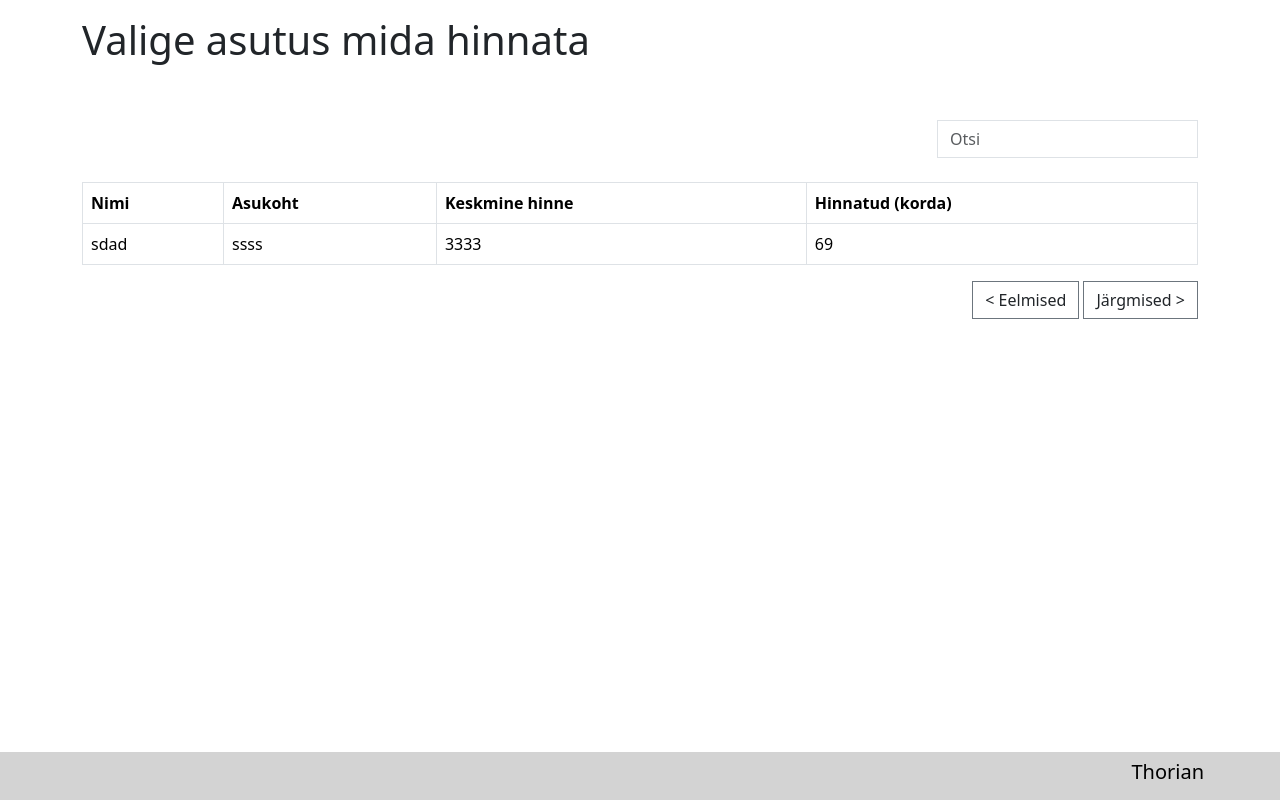
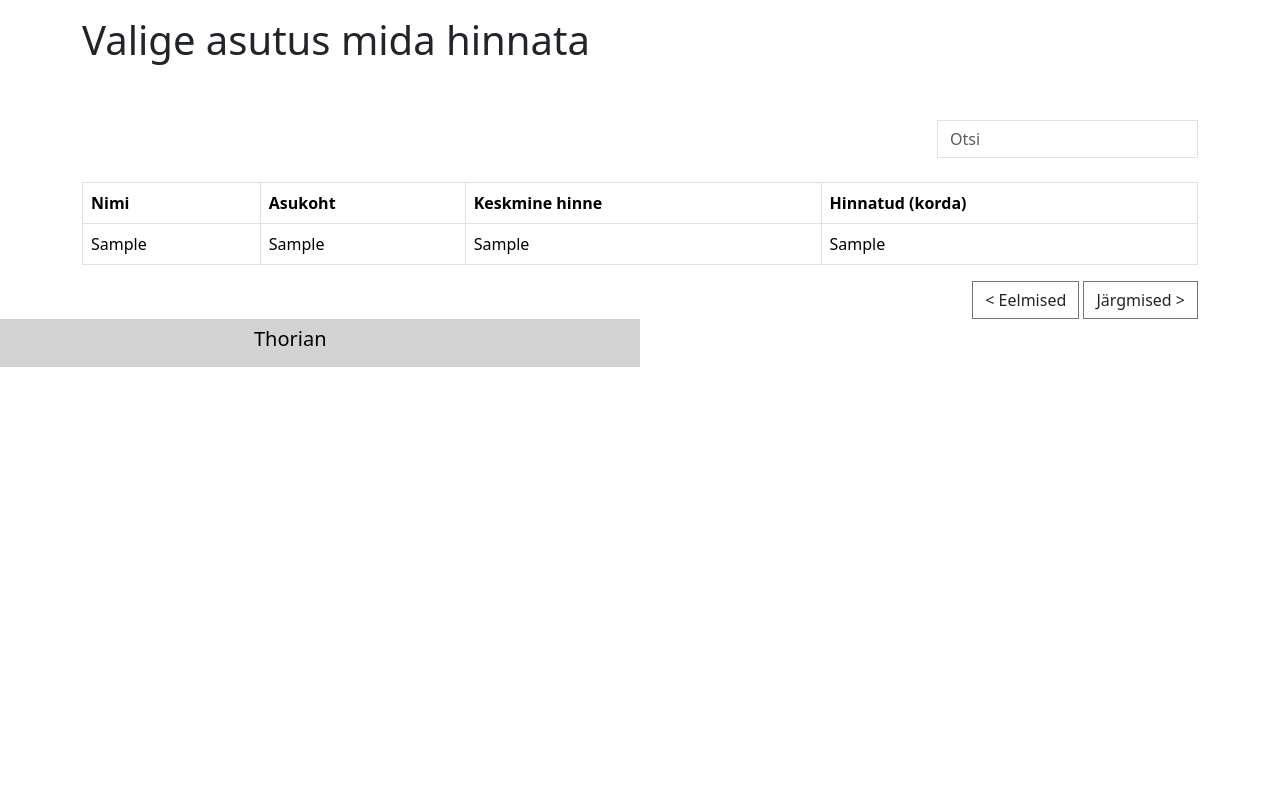
Before and after one commit to styrbbb/phpkohvik, a PHP site: page / in a window 1280 px wide. Run offline with PHP 8.4, Linux system fonts and the light colour scheme; tables that the repository leaves empty or names only in its code hold one stand-in row (values such as "Sample post"); some libraries are stand-ins or nearby versions.

Commit message:
Tieto KT

```diff
--- /dev/null
+++ b/config.php
@@ -0,0 +1,17 @@
+<?php
+		//***protseduuriline***//
+		//sinu andmed
+	$db_server = 'localhost';
+	$db_andmebaas = 'kohvikud';
+	$db_kasutaja = 'tperk';
+	// $db_salasona = '8JyzR2EO6UOi';
+	$db_salasona = 'qLx@OlKMT-Ucev34';
+		//ühendus andmebaasiga
+	$yhendus = mysqli_connect($db_server, $db_kasutaja, $db_salasona, $db_andmebaas);
+
+		//ühenduse kontroll
+	if(!$yhendus){
+		die('Ei saa ühendust andmebaasiga');
+	}
+
+?>
--- a/index.php
+++ b/index.php
@@ -6,6 +6,7 @@
     <meta charset="utf-8" />
     <meta name="viewport" content="width=device-width, initial-scale=1, shrink-to-fit=no" />
     <link rel="stylesheet" type="text/css" href="stylesk/styles.css">
+    <script src="https://cdnjs.cloudflare.com/ajax/libs/jquery/3.1.1/jquery.min.js"></script>
     <link href="https://cdn.jsdelivr.net/npm/bootstrap@5.3.2/dist/css/bootstrap.min.css" rel="stylesheet"
         integrity="sha384-T3c6CoIi6uLrA9TneNEoa7RxnatzjcDSCmG1MXxSR1GAsXEV/Dwwykc2MPK8M2HN" crossorigin="anonymous" />
 </head>
@@ -24,25 +25,41 @@
             </div>
         </div>
     </div>
-    <div class="container table-container">
-        <table class="table table-bordered text-start rounded-0 mt-1">
-            <thead>
-                <th scope="col">Nimi</th>
-                <th scope="col">Asukoht</th>
-                <th scope="col">Keskmine hinne</th>
-                <th scope="col">Hinnatud (korda)</th>
-                </tr>
-            </thead>
-            <tbody>
-                <tr>
-                    <td>sdad</td>
-                    <td>ssss</td>
-                    <td>3333</td>
-                    <td>69</td>
-                </tr>
-            </tbody>
-        </table>
-    </div>
+    <?php include('config.php'); ?>
+    <?php
+    		$paring = 'SELECT * FROM kohvikud LIMIT 10';
+            $valjund = $yhendus->query($paring);
+
+    echo "<div class='container table-container'>";
+        echo "<table class='table table-bordered text-start rounded-0 mt-1'>";
+
+            echo "<thead>";
+                echo "<tr>";
+                    echo "<th scope='col'>Nimi</th>";
+                    echo "<th scope='col'>Asukoht</th>";
+                    echo "<th scope='col'>Keskmine hinne</th>";
+                    echo "<th scope='col'>Hinnatud (korda)</th>";
+                echo "</tr>";
+            echo "</thead>";
+
+            if ($valjund->num_rows > 0) {
+                // output data of each row
+                while($rida = $valjund->fetch_assoc()) {
+                    echo "<tbody>";
+                        echo "<tr>";
+                            echo "<td>" . $rida["nimi"] . "</td>";
+                            echo "<td>" . $rida["asukoht"] . "</td>";
+                            echo "<td>" . $rida["hinnang"] . "</td>";
+                            echo "<td>" . $rida["korda"] . "</td>";
+                        echo "</tr>";
+                    echo "</tbody>";
+                }
+            } else {
+                echo "0 results";
+            }
+            echo "</table>";
+        echo "</div>";
+    ?>
     <div class="container">
         <div class="row">
             <div class="col-12 d-flex justify-content-end">
@@ -52,11 +69,11 @@
         </div>
     </div>
 
-    <footer class="fixed-bottom">
+    <footer>
         <div class="container">
             <div class="row">
-                <div class="col-md-6">
-                    <h5 class="text-end">Thorian</h5>
+                <div class="col-md-3 mx-auto">
+                    <h5 class="text-start">Thorian</h5>
                 </div>
             </div>
         </div>
--- a/stylesk/styles.css
+++ b/stylesk/styles.css
@@ -4,7 +4,7 @@ footer {
     color:black;
     align-items: end;
     height: 15;
-    width: 190%;
+    width: 50%;
 
   }
 
@@ -13,7 +13,3 @@ footer {
     justify-content: center;
     margin-top: 20px;
   }
-
-  /* .search_container {
-    justify-content: end;
-  } */
```
